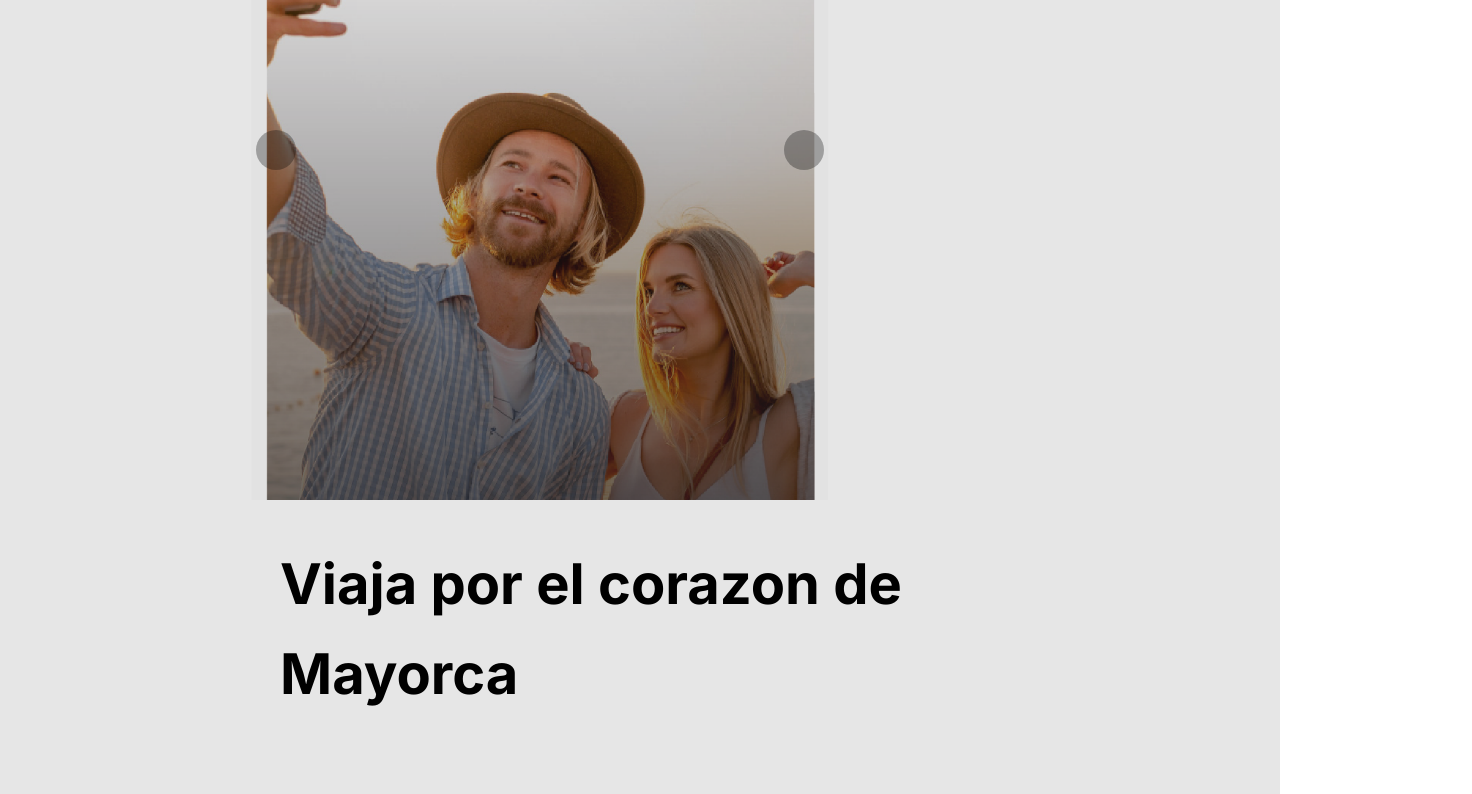
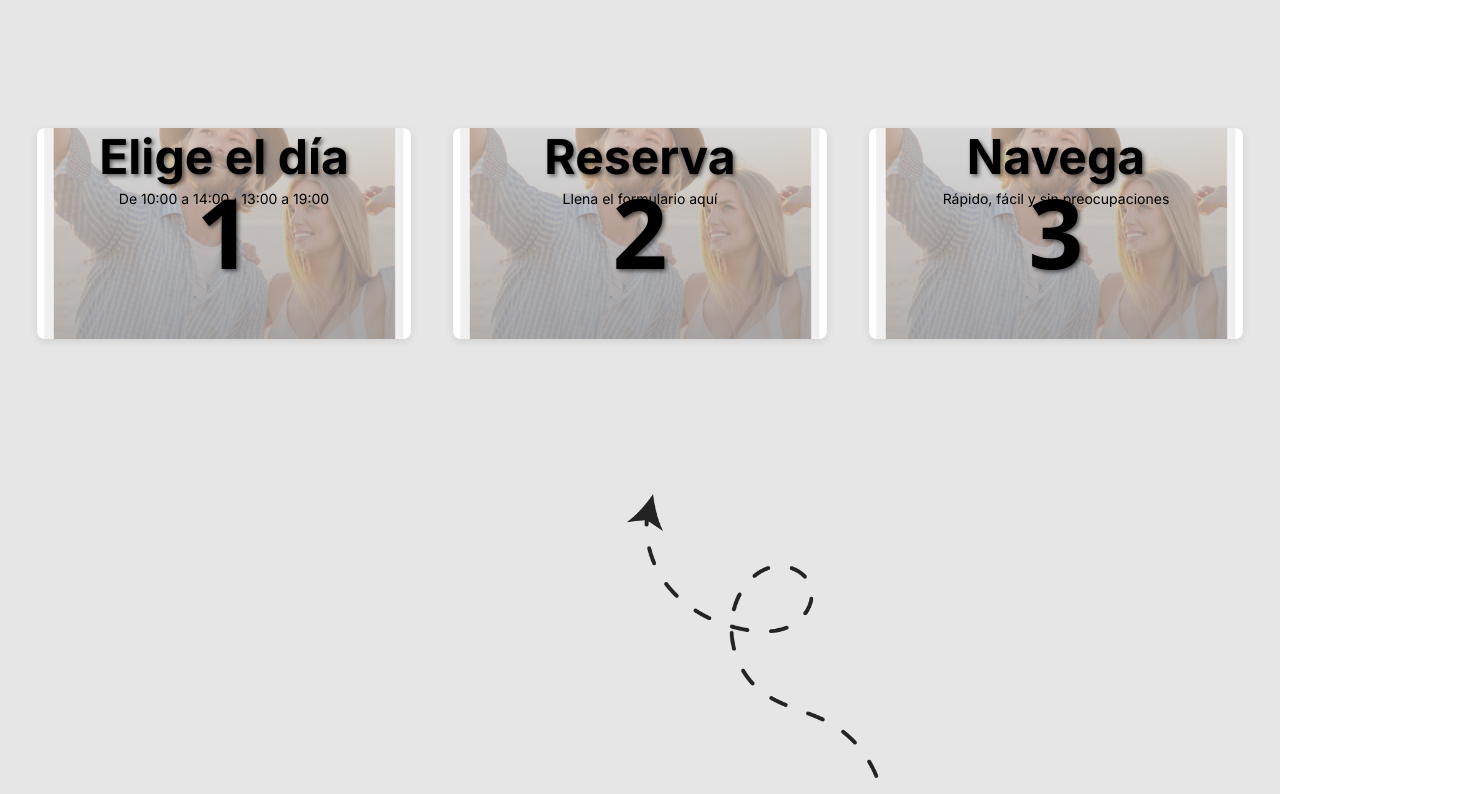
Before and after one commit to galoborelli/frontend_ship, a React (Vite) app: page / in a window 1280 px wide. Shown: the part 960-1754 px from the top of the page, 1472 px wide, since content can reach past the window. Built offline with nearby package versions, Linux system fonts and the light colour scheme; some icons are missing.

Commit message:
styled components

```diff
--- a/src/Components/HowItWorks/StepCard/StyledCard.js
+++ b/src/Components/HowItWorks/StepCard/StyledCard.js
@@ -1,49 +1,47 @@
-
 export const cardContainer = {
   display: "flex",
-  flexDirection: "column", // ✅ mejor estructura para móvil
+  flexDirection: "column",
   alignItems: "center",
-  width: { xs: "100%", sm: "48%", md: "30%" }, // ✅ se adapta mejor en pantallas medianas
+  width: { xs: "90%", sm: "48%", md: "30%" }, // ✅ mejor en mobile
+  mx: "auto", // ✅ centra en mobile
   borderRadius: 2,
   boxShadow: "0px 2px 8px rgba(0, 0, 0, 0.1)",
   position: "relative",
   overflow: "hidden",
-
+  my: 2, // Margen vertical para separación entre cards
 };
-
 
 export const numberStyle = {
   position: "absolute",
-  top: {xs:'10%',lg:"20%"}, // Centra verticalmente el punto de referencia del elemento
-  left: "50%", // Centra horizontalmente el punto de referencia del elemento
+  top: { xs: "8%", lg: "15%" },
+  left: "50%",
+  transform: "translateX(-50%)", // ✅ centra horizontalmente con precisión
   zIndex: 1,
   color: "black",
   fontWeight: "bold",
-  textShadow: "2px 2px 4px rgba(0, 0, 0, 0.6)", // Sombra del texto
-  fontSize: "6rem",
-  padding: "2px 8px",
-  borderRadius: 1,
+  textShadow: "2px 2px 4px rgba(0, 0, 0, 0.6)",
+  fontSize: { xs: "3rem", sm: "4rem", lg: "6rem" }, // ✅ más chico en mobile
 };
-
 
 export const imageStyle = {
   width: "100%",
-  height: "auto", // ✅ importante: que se adapte
-  maxHeight: {xs:300,sm:300,lg:500}, // ✅ limitar el alto máximo si querés
-  objectFit: "cover", // o "cover" si preferís recortar
+  height: "auto",
+  aspectRatio: "16/9", // ✅ mantiene proporción visual
+  maxHeight: { xs: 220, sm: 300, lg: 500 },
+  objectFit: "cover",
   borderRadius: 1,
   opacity: 0.5,
 };
 
-
 export const textContainer = {
   position: "absolute",
+  bottom: { xs: 16, sm: 24, lg: 130 },
+  width: "100%",
+  color: "black",
+  px: 2,
+  textAlign: "center",
   display: "flex",
   flexDirection: "column",
-  bottom: {xs:5,lg:130},
-  width: "100%",
-  color: "black",
-  padding: 2,
-  marginTop: 2,
-  textAlign: "center",
+  justifyContent: "center",
+  alignItems: "center",
 };
--- a/src/Pages/Home/index.jsx
+++ b/src/Pages/Home/index.jsx
@@ -10,8 +10,8 @@ const Home = () => {
     <>
       <Header />
       <Hero id="hero" />
+      <HowItWorks id="how-it-works" />
       <Carrousel id="carrousel" />
-      <HowItWorks id="how-it-works" />
       <Reserve id="reserve" />
       <Footer id="footer" />
     </>
--- a/src/Sections/Carrousel/Carrousel.jsx
+++ b/src/Sections/Carrousel/Carrousel.jsx
@@ -52,6 +52,7 @@ const Carrousel = ({ id }) => {
             flex: 1,
             minWidth: 0,
             ml: { md: 6, lg: 15 },
+            marginTop: { xs: 15, md: 0 },
             display: "flex",
             flexDirection: "column",
             gap: { xs: 2, md: 5, lg: 5 },
--- a/src/Sections/Carrousel/carrouselStyles.js
+++ b/src/Sections/Carrousel/carrouselStyles.js
@@ -5,7 +5,7 @@ export const carrouselContainer = {
   display: "flex",
   width: "75%",
   height: "40%",
-  gap: { xs: 4, md: 5 },
+  gap: { md: 5 },
   justifyContent: "center",
   alignItems: "flex-start",
   flexDirection: { xs: "column", md: "row", lg: "row" },
--- a/src/Sections/Hero/Hero.jsx
+++ b/src/Sections/Hero/Hero.jsx
@@ -1,6 +1,9 @@
 import React from "react";
 import { Box, Button,Typography } from "@mui/material";
 import * as styles from "./heroStyles"; // Importa los estilos
+
+
+
 
 const Hero = ({ id }) => {
   return (
@@ -18,6 +21,7 @@ const Hero = ({ id }) => {
           <Button sx={styles.secondaryButton}>Whatsapp</Button>
         </Box>
       </Box>
+
     </Box>
   );
 };
--- a/src/Sections/Hero/heroStyles.js
+++ b/src/Sections/Hero/heroStyles.js
@@ -7,12 +7,13 @@ export const heroContainer = {
   height: "80vh",
   width: "100vw",
   display: "flex",
-  flexWarp: "wrap",
+  flexWrap: "wrap", // Corregido el error tipográfico
   flexDirection: "column",
   justifyContent: "center", // Centra verticalmente
   alignItems: "flex-start", // Alinea los contenidos a la izquierda
   gap: 3,
   marginBottom: { xs: 6, md: 10 },
+  overflow: "hidden", // Evita el desbordamiento de contenido en pantallas pequeñas
 };
 
 export const contentBox = {
@@ -27,7 +28,6 @@ export const contentBox = {
 };
 
 export const buttonsBox = {
-
   display: "flex",
   flexWrap: "wrap", // ✅ permite que los botones salten abajo si no entran
   gap: 2,
@@ -63,12 +63,11 @@ export const secondaryButton = {
   },
 };
 
-
 export const title = {
   fontSize: { xs: "0.5rem", sm: "3rem", md: "2rem" },
   color: "white",
   fontWeight: 700,
   textAlign: "left",
   lineHeight: { xs: 1.2, sm: 1.3, md: 1.4 },
- // marginBottom: { xs: 1, sm: 1.5, md: 2 }, // Espacio entre el título y el párrafo
-}
+  // marginBottom: { xs: 1, sm: 1.5, md: 2 }, // Espacio entre el título y el párrafo
+};
--- a/src/Sections/HowItWorks/HowItWorks.jsx
+++ b/src/Sections/HowItWorks/HowItWorks.jsx
@@ -1,8 +1,8 @@
 import StepCard from "@Components/HowItWorks/StepCard/StepCard";
-import { Box, Typography, Container, Card, CardMedia } from "@mui/material";
-import  cardImage  from "@assets/hero-image.png";
-import arrowImage2 from '@assets/flecha-01.png'
-import * as styles from "./howItWorksStyles"; // Importa los estilos
+import { Box, Typography, CardMedia } from "@mui/material";
+import cardImage from "@assets/hero-image.png";
+import arrowImage2 from "@assets/flecha-01.png";
+import * as styles from "./howItWorksStyles"; // Estilos actualizados
 
 const steps = [
   {
@@ -27,33 +27,24 @@ const steps = [
 
 const HowItWorks = ({ id }) => {
   return (
-    <Container id={id} maxWidth="100%" sx={styles.container}>
+    <Box id={id} sx={styles.container}>
       <Typography variant="h1" component="h2" sx={styles.title}>
         ¿How it works?
       </Typography>
       <Box sx={styles.stepsBox}>
         {steps.map((step) => (
-          // Mirar cuando haga actualizacion a dinamico
-          <StepCard
-            key={step.number}
-            {...step}
-            sx={{
-              width: { xs: "100%", sm: "48%", md: "30%" }, // Responsive width
-              minWidth: "250px",
-              maxWidth: "100%",
-            }}
-          />
+          <StepCard key={step.number} {...step} />
         ))}
       </Box>
       <Box sx={styles.containerImage1}>
         <CardMedia
           sx={styles.imageStyle}
-          component="img" // Especifica que renderizará un elemento <img>
-          image={arrowImage2} // Pasa la ruta de la imagen a la prop 'image'
-          alt="Flecha" // Texto alternativo para la imagen
+          component="img"
+          image={arrowImage2}
+          alt="Flecha"
         />
       </Box>
-    </Container>
+    </Box>
   );
 };
 
--- a/src/Sections/HowItWorks/howItWorksStyles.js
+++ b/src/Sections/HowItWorks/howItWorksStyles.js
@@ -1,12 +1,14 @@
-// howItWorksStyles.js
 export const container = {
   mt: 4,
   mb: 1,
+  px: 2, // ✅ Padding lateral seguro para evitar desbordes
   paddingTop: 10,
   borderRadius: 2,
   width: "100%",
   maxHeight: "40%",
   position: "relative",
+  boxSizing: "border-box", // ✅ Garantiza que el padding no cause desborde
+  left:'0%'
 };
 
 export const title = {
@@ -16,20 +18,21 @@ export const title = {
   display: "flex",
   justifyContent: "center",
   color: "black",
-
 };
 
 export const stepsBox = {
   display: "flex",
   flexWrap: "wrap",
-  justifyContent: "center", // centrado en mobile
-  gap: 4, // un poco más de espacio entre cards
-  rowGap: 6, // espacio vertical mayor si se apilan
+  justifyContent: "center",
+  //gap: 4,
+  rowGap: 6,
+  width: "100%",
+  boxSizing: "border-box", // ✅ importante para evitar desborde en combinación con gap
 };
 
 export const containerImage1 = {
   display: "flex",
-  justifyContent: "flex-start", // Alinea los hijos al inicio
+  justifyContent: "flex-start",
   alignItems: "center",
   marginTop: 4,
   marginBottom: 4,
@@ -37,10 +40,9 @@ export const containerImage1 = {
 };
 
 export const imageStyle = {
-  width: "auto",
+  width: "100%", // ✅ Que no sobrepase el contenedor
+  maxWidth: { xs: "200px", sm: "300px", md: "500px" }, // ✅ Escala según breakpoint
   height: "auto",
-  maxWidth: "500px",
-  maxHeight: "500px",
-  marginLeft: "60%", // Desplaza la imagen hacia el 60% del ancho del contenedor
-  transform: "translateX(-50%)", // La centra sobre ese punto
+  marginLeft: { xs: "30%", sm: "30%", md: "60%" }, // ✅ En xs no hay desplazamiento
+  transform: { xs: "none", sm: "translateX(-50%)" }, // ✅ Solo se aplica desplazamiento en pantallas más grandes
 };
--- a/src/Sections/Reserve/reserveStyle.js
+++ b/src/Sections/Reserve/reserveStyle.js
@@ -1,11 +1,13 @@
+
 export const reserveContainer = {
   display: "flex",
   flexDirection: { xs: "column", sm: "row" },
   alignItems: "flex-start",
-  width: "85%",
+  width: "70%",
   gap: "2rem",
   padding: "2rem",
-  backgroundgcolor: "#white",
+  margin: "0 auto",
+  marginTop: {xs:14,lg:20},
 };
 
 export const formBox = {
@@ -15,19 +17,19 @@ export const formBox = {
 export const titleBox = {
   fontWeight: "bold",
   color: "#333",
-  fontSize: "1.8rem",
+  fontSize: {xs: "1.5rem", sm: "2rem",lg: "4.5rem"},
 };
 
 export const subTitleStyle = {
   marginTop: "0.5rem",
-  fontSize: "1rem",
+  fontSize: {xs:"1rem",lg:"1.5rem"},
   color: "#555",
 };
 
 export const formGrid = {
   display: "grid",
-  rowGap: { xs: "1rem", sm: "1rem" }, // espacio entre filas
-  columnGap: { xs: "0rem", sm: "1rem" }, // espacio entre columnas
+  rowGap: "2rem", // espacio entre pares de inputs
+  columnGap: "2rem", // espacio entre columnas
   marginTop: "2rem",
   gridTemplateColumns: {
     xs: "1fr",
@@ -36,12 +38,13 @@ export const formGrid = {
 };
 
 
+
 export const rightBox = {
   display: "flex",
   flexDirection: "column",
   alignItems: "center",
-  mt: { xs: 4, sm: 0 },
- // ml: { sm: 4 },
+  mt: { xs: 15, sm: 0 },
+
 };
 
 export const cardStyle = {
@@ -92,3 +95,9 @@ export const textFieldStyle = {
     borderRadius: "8px",
   },
 };
+
+
+export const label = {
+  color: "black",
+
+}
--- a/src/index.css
+++ b/src/index.css
@@ -25,6 +25,9 @@ a:hover {
 html {
   scroll-behavior: smooth;
 }
+
+
+
 
 
 body {
```
Also changed, not shown: src/Sections/Reserve/Reserve.jsx (+21 -6 lines).
